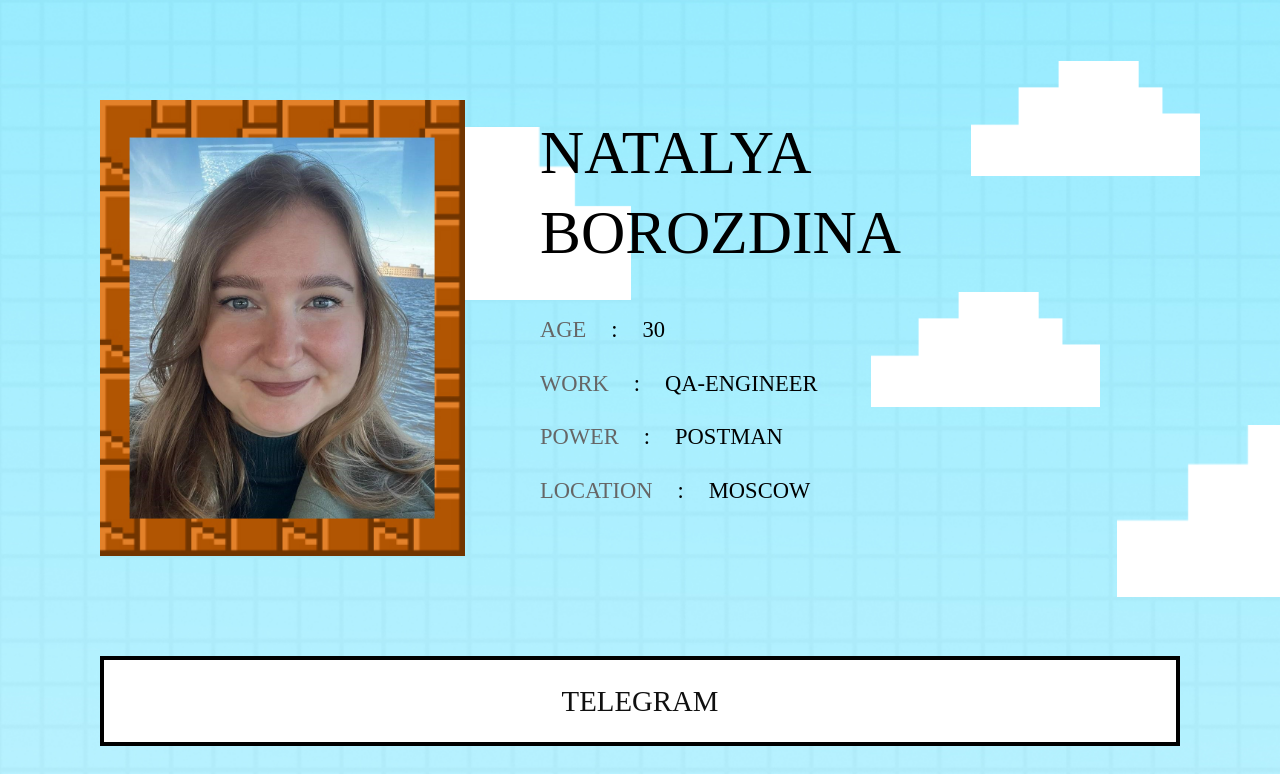
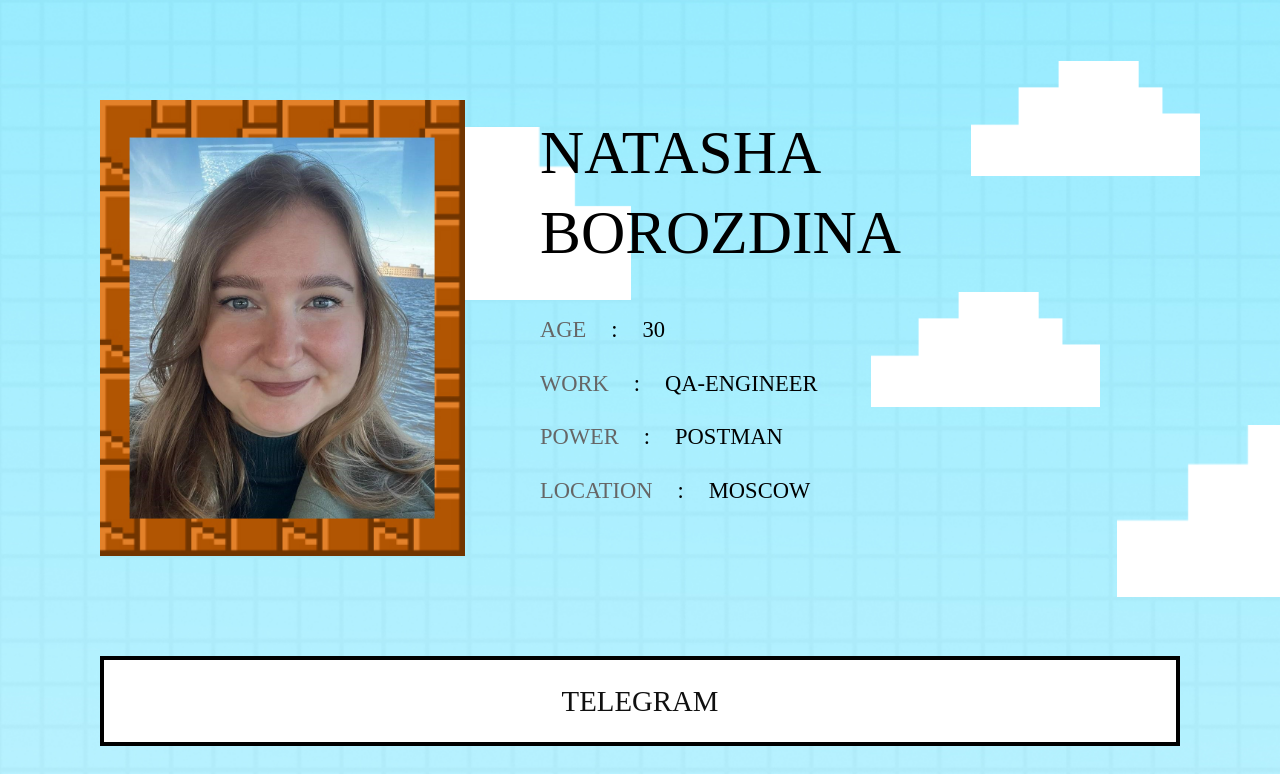
Before and after one commit to NatBorozdina/cv, a plain HTML site: page index1.html in a window 1280 px wide. Shown: the top 774 px of the page. Drawn offline with Linux system fonts and the light colour scheme; files whose address does not match are found by name.

Commit message:
изменила имя на Наташа

```diff
--- a/index1.html
+++ b/index1.html
@@ -55,7 +55,7 @@
                <div class="text">
                   <!-- Имя -->
                   <div class="name">
-                     <div>NATALYA</div>
+                     <div>NATASHA</div>
                      <div>BOROZDINA</div>
                   </div>
                   <div>
```
